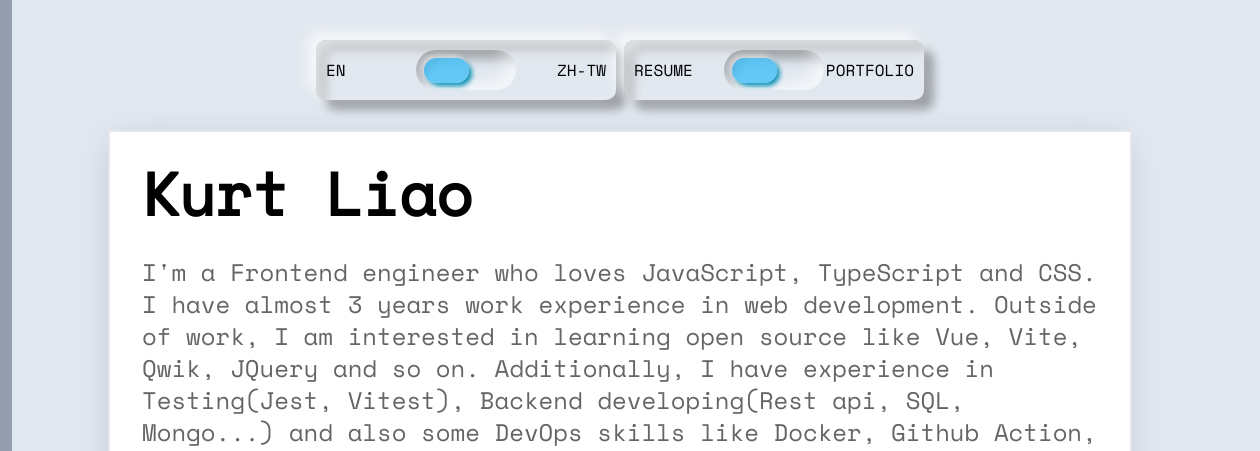
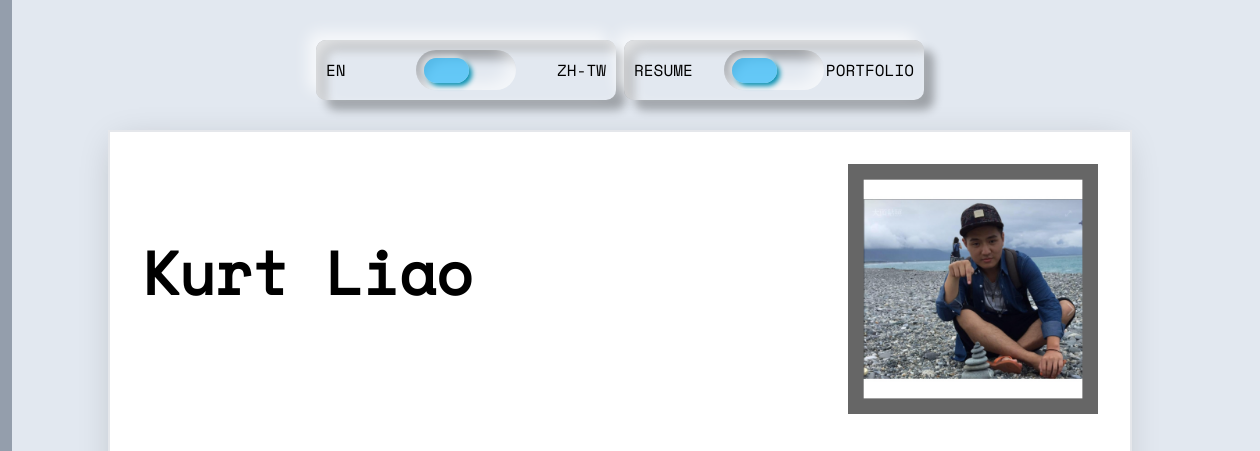
Before and after one commit to kurt-liao/resume, a website built with Parcel: page src/index.html in a window 1280 px wide. Shown: the top 451 px of the page, 20-1280 px from the left. Built offline with nearby package versions, Linux system fonts and the light colour scheme.

Commit message:
add photo

```diff
--- a/src/index.html
+++ b/src/index.html
@@ -77,7 +77,11 @@
 									x-text="$store.locale.t('export')"></button>
 							</div> -->
 
-							<h1 class="text-6xl font-bold mb-8" x-text="$store.locale.t('name')"></h1>
+							<div class="flex justify-between items-center mb-10">
+								<h1 class="text-6xl font-bold mb-8" x-text="$store.locale.t('name')"></h1>
+								<img class="max-w-[150px] md:max-w-[250px] block w-full h-full object-cover" src="./assets/image/photo.png" />
+							</div>
+
 							<div class="text-left text-2xl mb-8 opacity-60" x-text="$store.locale.t('brief')"></div>
 
 							<div class="flex justify-center gap-8">
```
Also changed, not shown: src/assets/image/photo.png (added).
